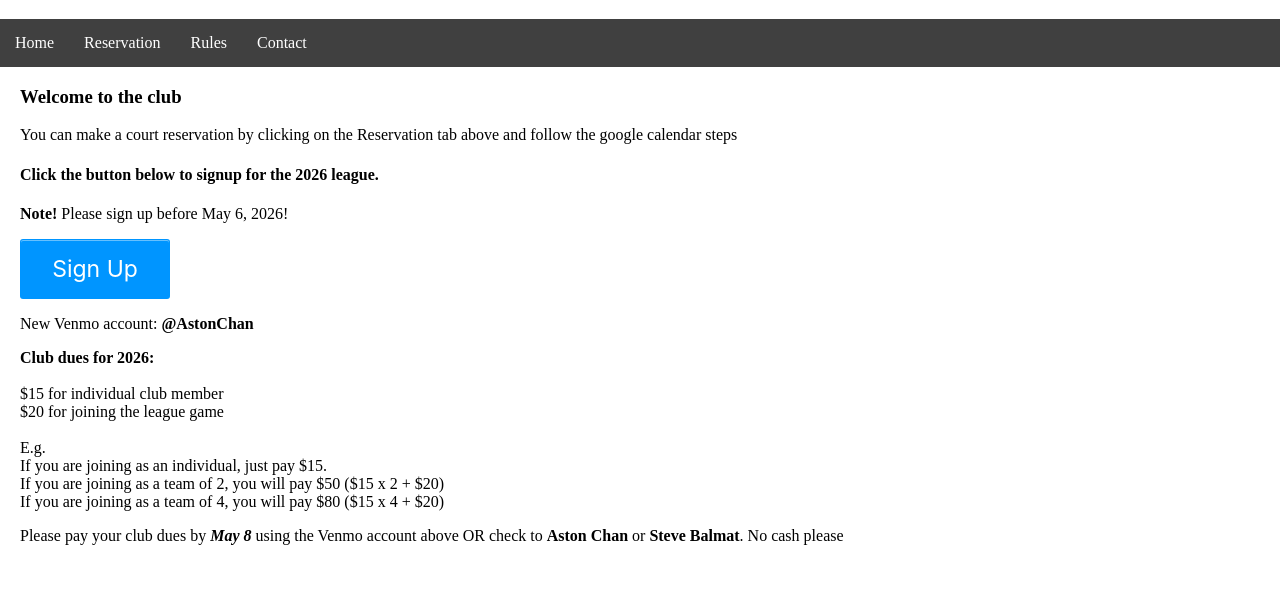
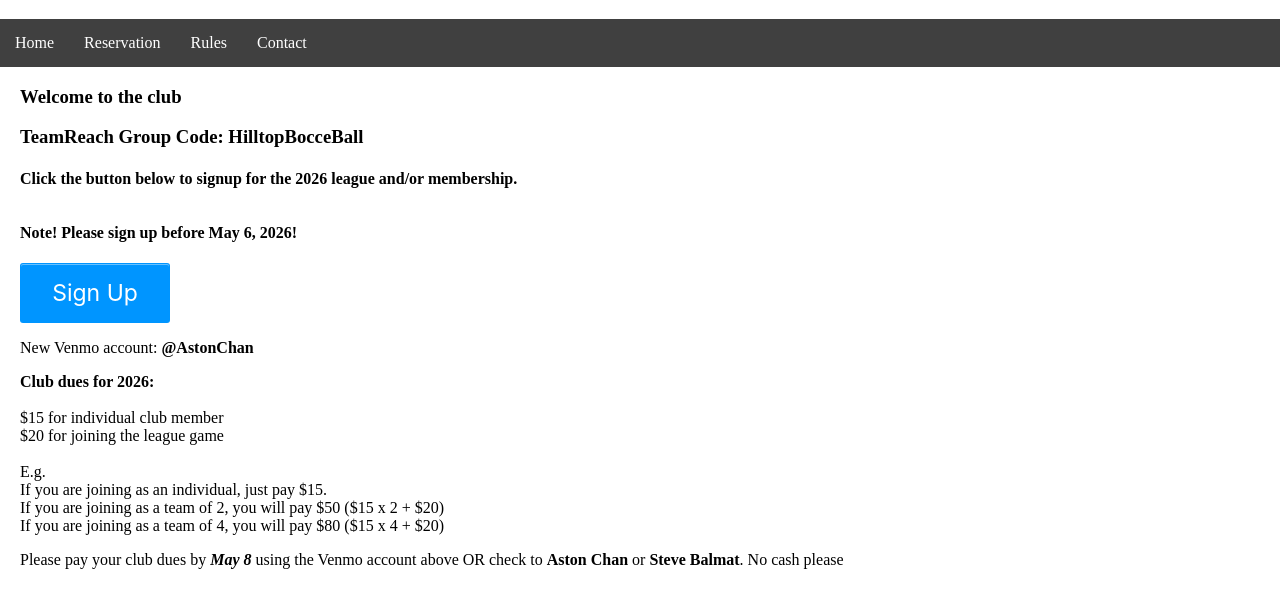
Before and after one commit to astonchan11/HilltopBocce, a plain HTML site: page index.html in a window 1280 px wide. Shown: the part 61-668 px from the top of the page. Drawn offline with Linux system fonts and the light colour scheme.

Commit message:
Changed wordings on main page

```diff
--- a/index.html
+++ b/index.html
@@ -21,13 +21,15 @@
 </nav>
 
 <main>
-    <h3>Welcome to the club</h3>
-    <p>You can make a court reservation by clicking on the Reservation tab above and follow the google calendar steps</p>
+    <h3>Welcome to the club
+    <p>TeamReach Group Code: HilltopBocceBall</p>
+    </h3>
 
-    <h4>Click the button below to signup for the 2026 league. </h4>
+    <h4>Click the button below to signup for the 2026 league and/or membership.<br/><br/><br/>
     <div>
         <strong>Note!</strong> Please sign up before May 6, 2026!
     </div>
+    </h4>
     <!-- HTML !-->
     <p>
 <!--    <button class="signupButton" role="button" onclick="openSignupForm()">Sign Up</button>-->
```
Also changed, not shown: 1 other file.
